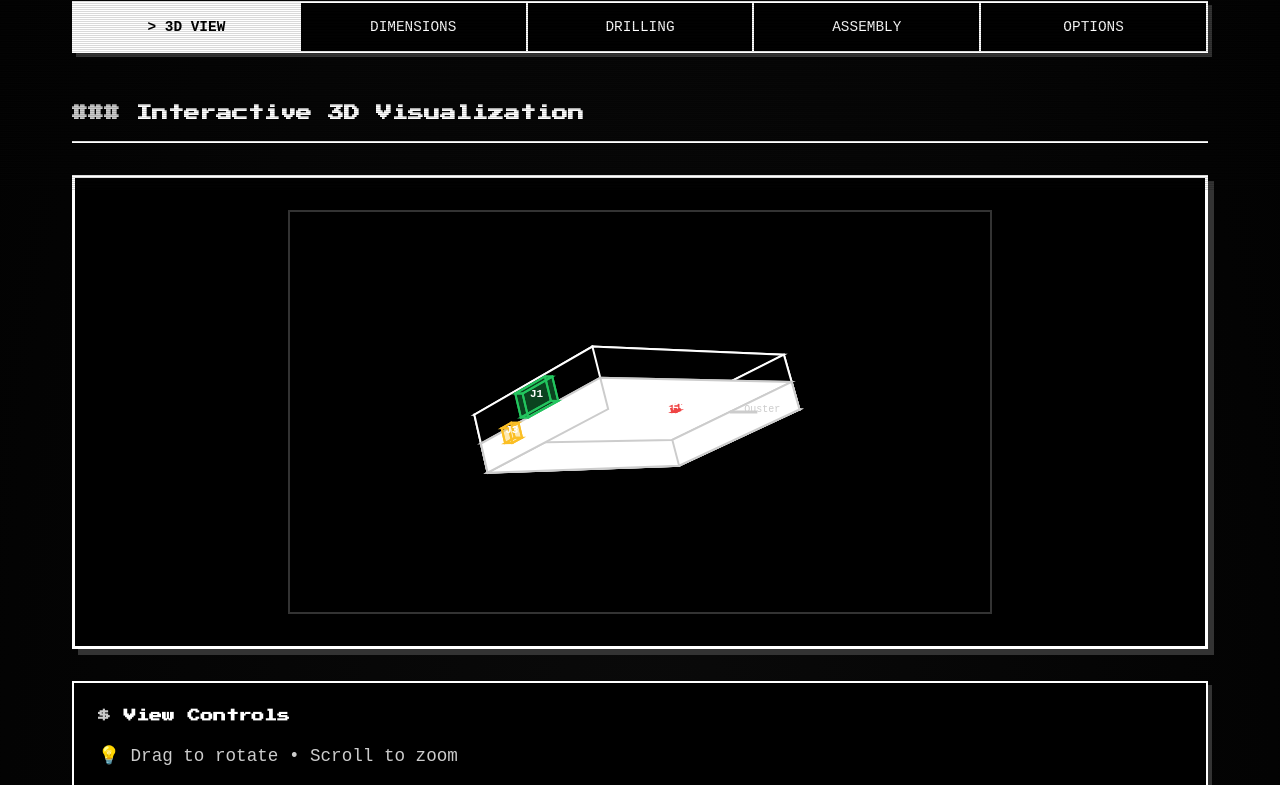
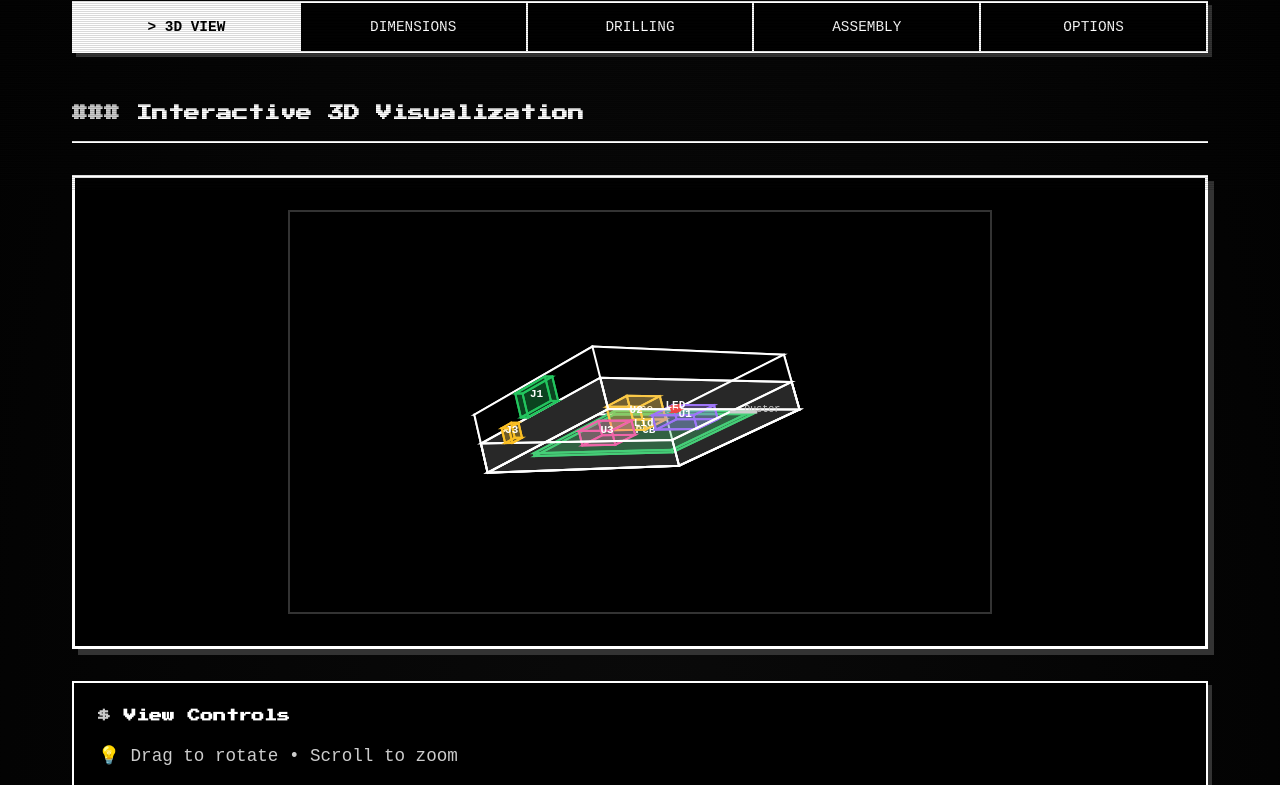
Before and after one commit to SoloScriptSage/SoloScriptSage.github.io, a plain HTML site: page xnav-adapter.html in a window 1280 px wide. Shown: the part 610-1395 px from the top of the page. Drawn offline with Linux system fonts and the light colour scheme.

Commit message:
Finished the 3D model

```diff
--- a/xnav-adapter.html
+++ b/xnav-adapter.html
@@ -1011,20 +1011,61 @@
 
             const offsetY = exploded ? 20 : 0;
 
+            // Base - białe obrys
             drawBox(-45, -10, -30, 90, 20, 60, '#fff', 'Base');
+
+            // PCB - zielone
             drawBox(-32.5, -8, -20, 65, 1, 40, '#22c55e', 'PCB');
+
+            // Komponenty
             drawBox(-20, -8, -15, 15, 8, 10, '#fbbf24', 'U2');
             drawBox(0, -8, -15, 20, 5, 10, '#8b5cf6', 'U1');
             drawBox(-20, -8, 0, 15, 5, 10, '#ec4899', 'U3');
 
+            // Lid - przezroczyste z białym obrysem
             if(showLid) {
-                drawBox(-45, -10 - offsetY, -30, 90, 10, 60, '#ccc', 'Lid');
+                ctx.strokeStyle = '#fff';
+                ctx.fillStyle = '#ffffff15'; // Bardzo przezroczysty biały (zamiast '#ccc')
+                ctx.lineWidth = 2;
+
+                const x = -45, y = -10 - offsetY, z = -30, w = 90, h = 10, d = 60;
+                const corners = [
+                    [x, y, z], [x+w, y, z], [x+w, y+h, z], [x, y+h, z],
+                    [x, y, z+d], [x+w, y, z+d], [x+w, y+h, z+d], [x, y+h, z+d]
+                ];
+
+                const projected = corners.map(c => project3D(c[0], c[1], c[2]));
+
+                const faces = [
+                    [0,1,2,3], [4,5,6,7], [0,1,5,4],
+                    [2,3,7,6], [0,3,7,4], [1,2,6,5]
+                ];
+
+                faces.forEach(face => {
+                    ctx.beginPath();
+                    ctx.moveTo(projected[face[0]].x, projected[face[0]].y);
+                    for(let i = 1; i < face.length; i++) {
+                        ctx.lineTo(projected[face[i]].x, projected[face[i]].y);
+                    }
+                    ctx.closePath();
+                    ctx.fill();
+                    ctx.stroke();
+                });
+
+                // Label dla lid
+                const center = project3D(x+w/2, y+h/2, z+d/2);
+                ctx.fillStyle = '#fff';
+                ctx.font = 'bold 11px Courier New';
+                ctx.textAlign = 'center';
+                ctx.fillText('Lid', center.x, center.y);
             }
 
+            // Złącza
             drawBox(-48, 0, -10, 3, 8, 15, '#22c55e', 'J1');
             drawBox(-48, -5, 10, 3, 5, 5, '#fbbf24', 'J3');
             drawBox(40, 8, 20, 2, 2, 2, '#ef4444', 'LED');
 
+            // Kabel do Ouster
             ctx.strokeStyle = '#ccc';
             ctx.lineWidth = 3;
             const cableStart = project3D(45, 0, 0);
```
Lines whose indentation alone changed are shown as unchanged.
